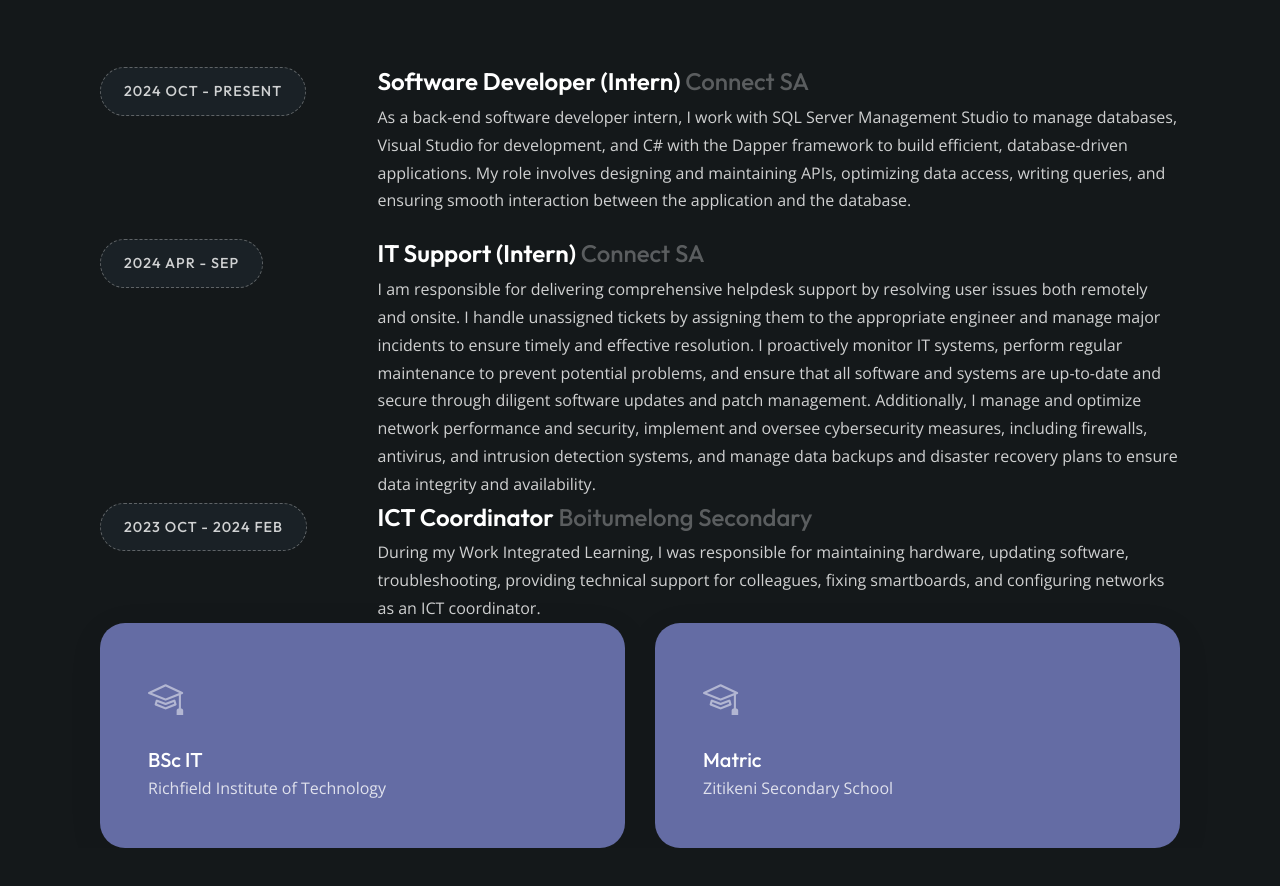
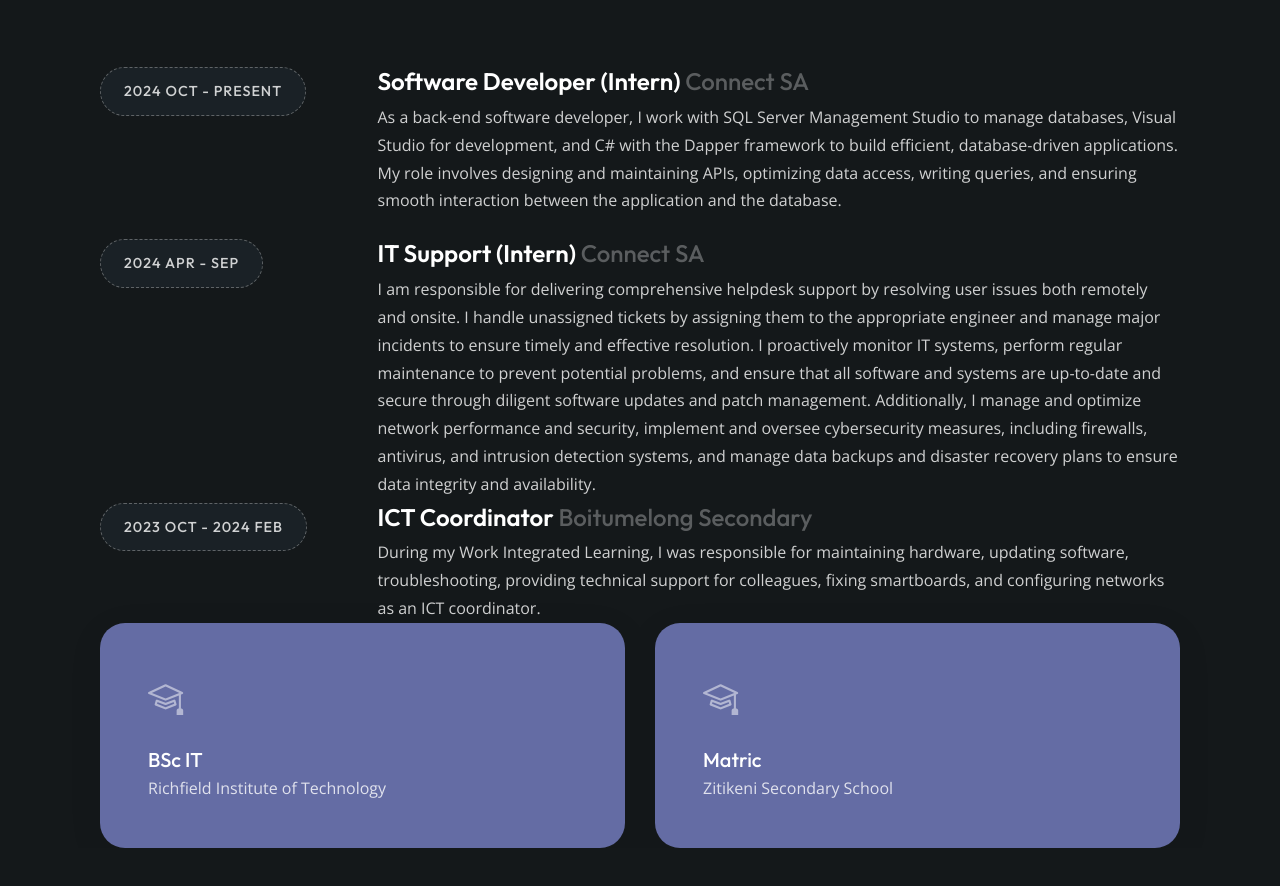
Before and after one commit to KhomotsoKekana/portf, a plain HTML site: page index-dark.html in a window 1280 px wide. Shown: the part 2395-3281 px from the top of the page. Drawn offline with nearby package versions, Linux system fonts and the light colour scheme.

Commit message:
Update index-dark.html

```diff
--- a/index-dark.html
+++ b/index-dark.html
@@ -427,7 +427,7 @@
 							</div>
 							<div class="col-12 col-lg-9">
 								<h4>Software Developer (Intern) <span class="fst-italic fw-medium text-lighter-30">Connect SA</span></h4>
-							<p>	As a back-end software developer intern, I work with SQL Server Management Studio to manage databases,
+							<p>	As a back-end software developer, I work with SQL Server Management Studio to manage databases,
 								Visual Studio for development, and C# with the Dapper framework to build efficient,
 								database-driven applications. My role involves designing and maintaining APIs,
 								optimizing data access, writing queries, and ensuring smooth interaction between the application and the database.
```
